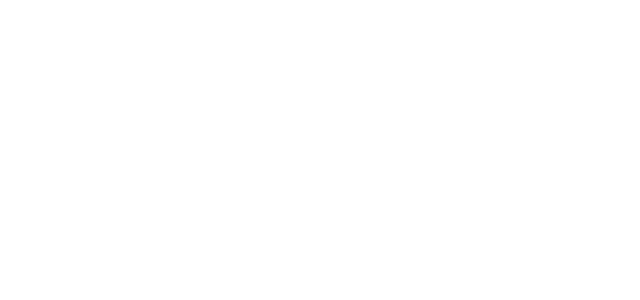
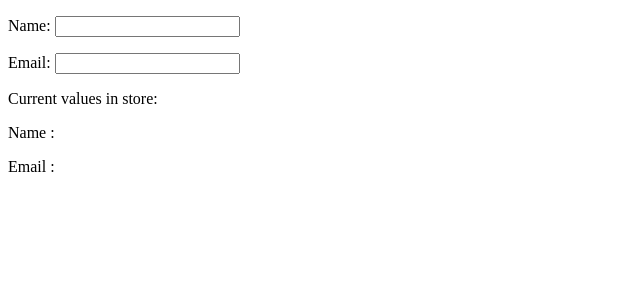
Before and after one commit to acciojob/user-info-redux-pranav50034, a React app: page / in a window 1280 px wide. Shown: the top 300 px of the page, without its empty margins (0-640 px from the left). Built offline with nearby package versions, Linux system fonts and the light colour scheme.

Commit message:
submit#1

```diff
--- a/package.json
+++ b/package.json
@@ -13,12 +13,14 @@
   "license": "ISC",
   "dependencies": {
     "css-loader": "^4.3.0",
+    "cypress": "^9.5.0",
     "jest-junit": "^11.1.0",
     "react": "^16.13.1",
     "react-dom": "^16.13.1",
+    "react-redux": "^8.1.1",
+    "redux": "^4.2.1",
     "style-loader": "^1.2.1",
-    "webpack-cli": "^3.3.12",
-    "cypress": "^9.5.0"
+    "webpack-cli": "^3.3.12"
   },
   "jest": {
     "moduleNameMapper": {
--- a/src/components/App.js
+++ b/src/components/App.js
@@ -1,13 +1,47 @@
-
 import React from "react";
-import './../styles/App.css';
+import { useDispatch, useSelector } from "react-redux";
+import { email, name } from "../redux/actions/userActions";
 
 const App = () => {
+
+  const dispatch = useDispatch()
+  const userName = useSelector(state => state.name)
+  const userEmail = useSelector(state => state.email)
+
+  function handelEmail(e){
+    dispatch(email(e.target.value))
+  }
+
+  function handelName(e){
+    dispatch(name(e.target.value))
+  }
+
+
   return (
-    <div>
-        {/* Do not remove the main div */}
-    </div>
-  )
+     <div>
+        <p>
+           <label htmlFor="name">Name: </label>
+           <input
+              onChange={handelName}
+              type="text"
+              id="name"
+           />
+        </p>
+        <p>
+           <label htmlFor="email">Email: </label>
+           <input
+              onChange={handelEmail}
+              type="email"
+              id="email"
+           />
+        </p>
+        <div>
+          <p>Current values in store:</p>
+          <p>Name : {userName}</p>
+          <p>Email : {userEmail}</p>
+        </div>
+     </div>
+  );
 }
 
 export default App
--- a/src/index.js
+++ b/src/index.js
@@ -2,6 +2,11 @@ import React from "react";
 import ReactDOM from "react-dom";
 import App from "./components/App";
 
+import { Provider } from "react-redux";
+import store from "./redux/store";
 
 
-ReactDOM.render(<App />, document.getElementById("root"));
+
+ReactDOM.render(
+<Provider store={store}><App /></Provider>
+, document.getElementById("root"));
--- /dev/null
+++ b/src/redux/actions/actionTypes.js
@@ -0,0 +1,2 @@
+export const NAME = "NAME"
+export const EMAIL = "EMAIL"
--- /dev/null
+++ b/src/redux/actions/userActions.js
@@ -0,0 +1,15 @@
+import {NAME, EMAIL} from "./actionTypes"
+
+export const name = (text) => {
+    return {
+        type: NAME,
+        payload: text
+    }
+}
+
+export const email = (text) => {
+    return {
+        type: EMAIL,
+        payload: text
+    }
+}
--- /dev/null
+++ b/src/redux/reducers/userReducers.js
@@ -0,0 +1,21 @@
+import { EMAIL, NAME } from "../actions/actionTypes";
+
+const initialSTate = {
+    name: "",
+    email: ""
+}
+
+const userReducer = (state = initialSTate, action)=> {
+    switch(action.type){
+        case EMAIL:
+            return {...state, email: action.payload}
+
+        case NAME:
+            return {...state, name: action.payload}
+
+        default:
+            return state
+    }
+}
+
+export default userReducer
--- /dev/null
+++ b/src/redux/store.js
@@ -0,0 +1,6 @@
+import userReducer from "./reducers/userReducers";
+import { createStore } from "redux";
+
+const store = createStore(userReducer)
+
+export default store
```
Also changed, not shown: 1 other file (tests, documents, lock files or other folders).
